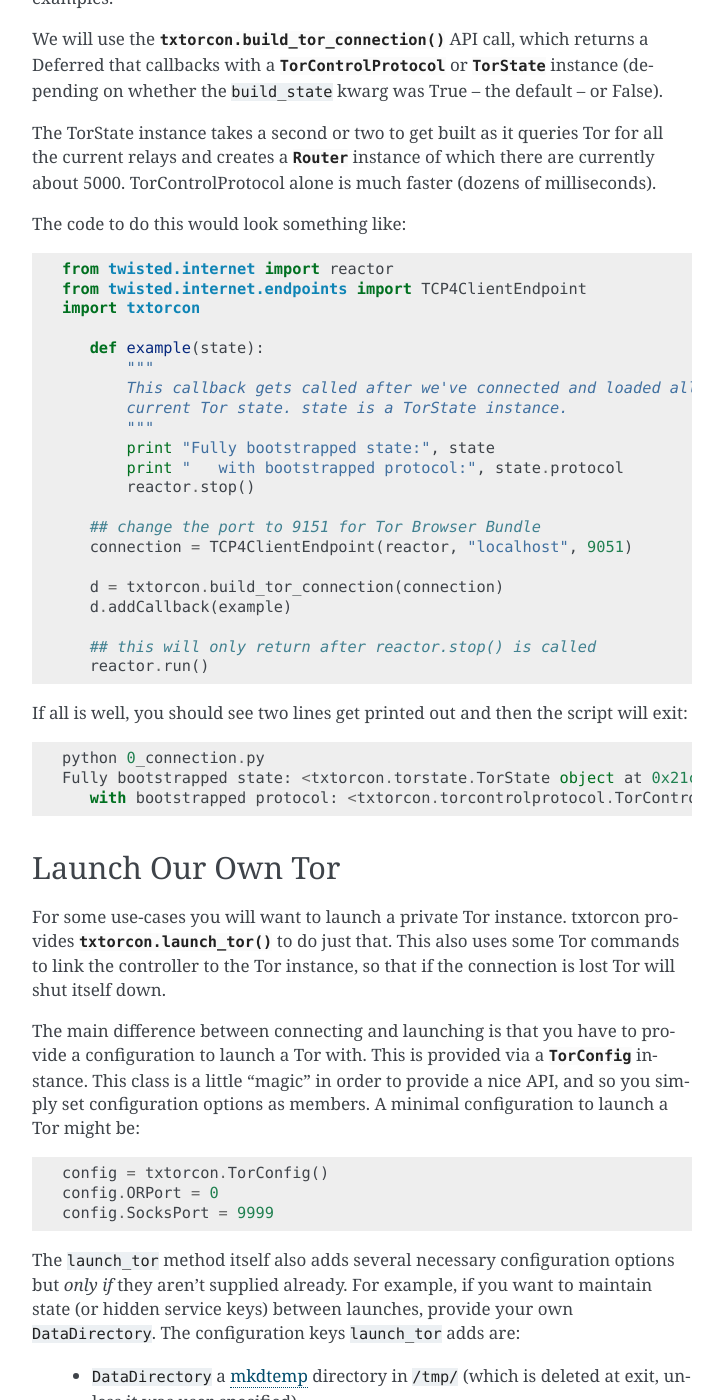
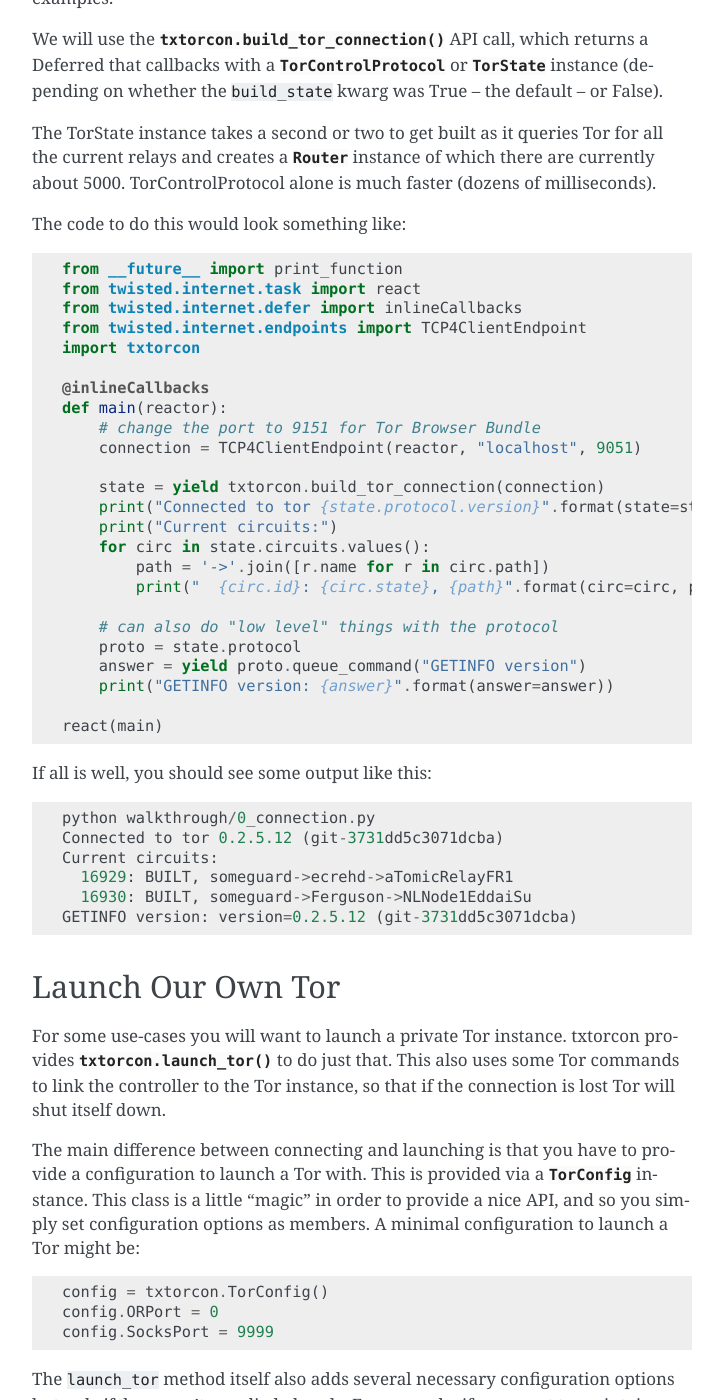
Before and after one commit to meejah/txtorcon, a Sphinx documentation site: the page built from docs/walkthrough.rst, in a window 1280 px wide and 1400 px high, scrolled down 1387 px. Shown: the whole window, without its empty margins (388-1111 px from the left). Built offline with Sphinx 7.4.7, drawn with Linux system fonts in a browser that asks for light colours; the version number could not be read and is left out.

Commit message:
better connection code

```diff
--- a/docs/walkthrough.rst
+++ b/docs/walkthrough.rst
@@ -82,34 +82,40 @@
 
 .. sourcecode:: python
 
-   from twisted.internet import reactor
-   from twisted.internet.endpoints import TCP4ClientEndpoint
-   import txtorcon
+    from __future__ import print_function
+    from twisted.internet.task import react
+    from twisted.internet.defer import inlineCallbacks
+    from twisted.internet.endpoints import TCP4ClientEndpoint
+    import txtorcon
 
-      def example(state):
-	  """
-	  This callback gets called after we've connected and loaded all the
-	  current Tor state. state is a TorState instance.
-	  """
-	  print "Fully bootstrapped state:", state
-	  print "   with bootstrapped protocol:", state.protocol
-	  reactor.stop()
+    @inlineCallbacks
+    def main(reactor):
+        # change the port to 9151 for Tor Browser Bundle
+        connection = TCP4ClientEndpoint(reactor, "localhost", 9051)
 
-      ## change the port to 9151 for Tor Browser Bundle
-      connection = TCP4ClientEndpoint(reactor, "localhost", 9051)
+        state = yield txtorcon.build_tor_connection(connection)
+        print("Connected to tor {state.protocol.version}".format(state=state))
+        print("Current circuits:")
+        for circ in state.circuits.values():
+            path = '->'.join([r.name for r in circ.path])
+            print("  {circ.id}: {circ.state}, {path}".format(circ=circ, path=path))
 
-      d = txtorcon.build_tor_connection(connection)
-      d.addCallback(example)
+        # can also do "low level" things with the protocol
+        proto = state.protocol
+        answer = yield proto.queue_command("GETINFO version")
+        print("GETINFO version: {answer}".format(answer=answer))
 
-      ## this will only return after reactor.stop() is called
-      reactor.run()
+    react(main)
 
-If all is well, you should see two lines get printed out and then the
-script will exit::
+If all is well, you should see some output like this::
 
-   python 0_connection.py
-   Fully bootstrapped state: <txtorcon.torstate.TorState object at 0x21cf710>
-      with bootstrapped protocol: <txtorcon.torcontrolprotocol.TorControlProtocol instance at 0x21c81b8>
+    python walkthrough/0_connection.py
+    Connected to tor 0.2.5.12 (git-3731dd5c3071dcba)
+    Current circuits:
+      16929: BUILT, someguard->ecrehd->aTomicRelayFR1
+      16930: BUILT, someguard->Ferguson->NLNode1EddaiSu
+    GETINFO version: version=0.2.5.12 (git-3731dd5c3071dcba)
+
 
 Launch Our Own Tor
 ------------------
```
Also changed, not shown: 1 other file.
